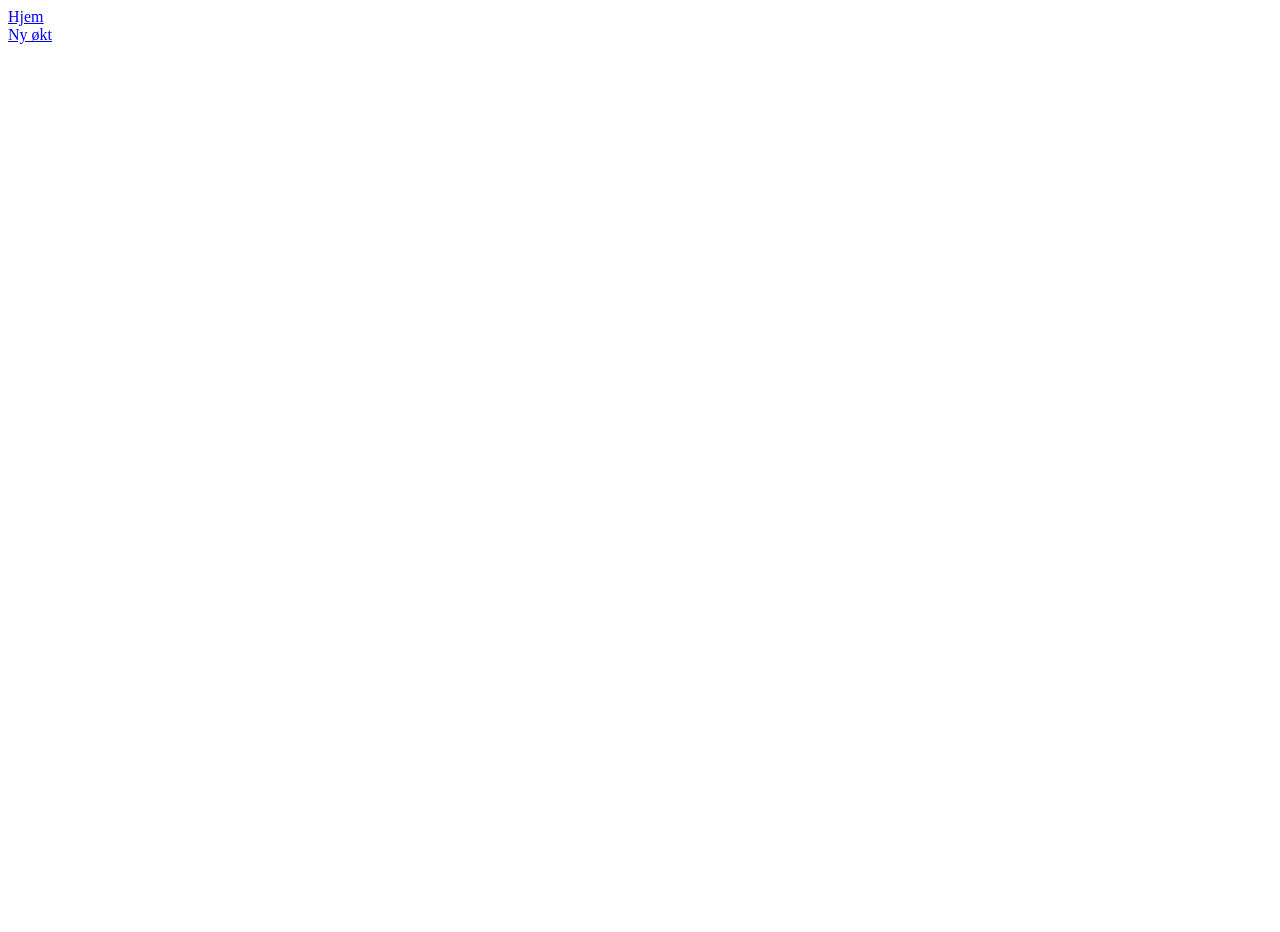
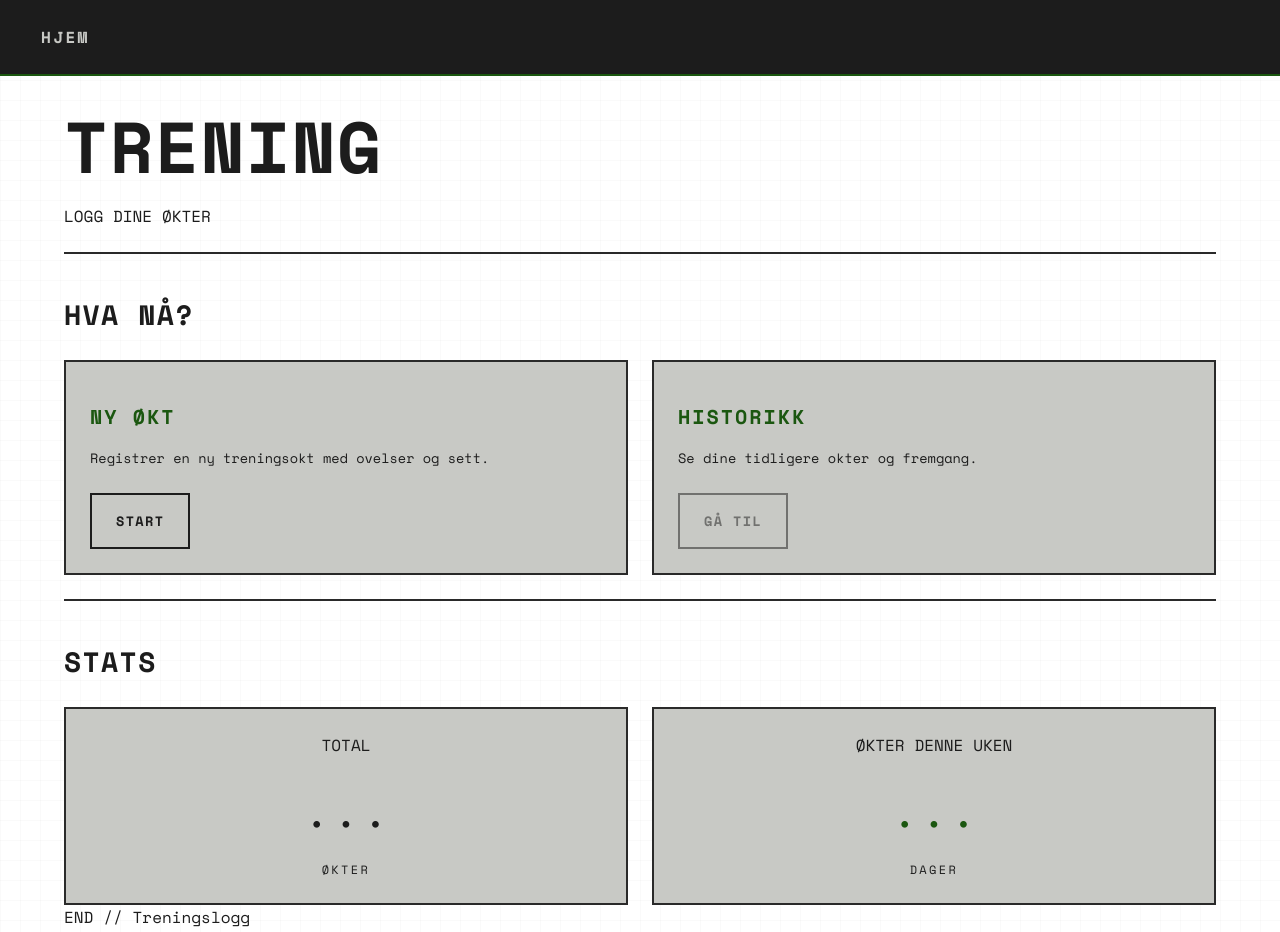
Before and after one commit to nikirack/prosjekt-arbeid, a website: page public/index.html in a window 1280 px wide. Before the commit the page ends 800 px from the top, so only its background shows below. Drawn offline with nearby package versions, Linux system fonts and the light colour scheme; no server answers.

Commit message:
Jobbet med utseende Har gjort mye, men hovedsaklig utseende. Har laget en global css fil, og lokale for hver html fil. Har fått litt hjelp av ki til css

```diff
--- /dev/null
+++ b/public/home.css
@@ -0,0 +1,53 @@
+section {
+    margin-top: var(--space-lg);
+}
+
+.card-link {
+    text-decoration: none;
+    display: block;
+}
+
+.card h3 {
+    margin-top: var(--space-sm);
+    font-size: 1.25rem;
+}
+
+.card p {
+    margin-top: var(--space-sm);
+    color: var(--text-primary);
+    font-size: 0.85rem;
+}
+
+.card .btn {
+    margin-top: var(--space-md);
+    display: inline-block;
+}
+
+.card .btn:disabled {
+    opacity: 0.5;
+    cursor: not-allowed;
+}
+
+.stats-grid {
+    margin-top: var(--space-md);
+}
+
+.stats-card {
+    text-align: center;
+}
+
+.stats-card .stat-value {
+    font-family: var(--font-display);
+    font-size: 3rem;
+    margin: var(--space-sm) 0;
+}
+
+.stats-card .stat-label {
+    text-transform: uppercase;
+    font-size: 0.75rem;
+    letter-spacing: 0.2em;
+}
+
+.stats-card.accent .stat-value {
+    color: var(--accent);
+}
--- a/public/index.html
+++ b/public/index.html
@@ -5,14 +5,58 @@
     <meta name="viewport" content="width=device-width, initial-scale=1.0">
     <title>Treningslogg</title>
     <script src="script.js" defer></script>
-    <link rel="stylesheet" href="style.css">
+    <link rel="stylesheet" href="/style.css">
+    <link rel="stylesheet" href="home.css">
 </head>
 <body>
     <nav>
-        <a href=".">Hjem</a>
+        <a href=".">HJEM</a>
     </nav>
     <main>
-        <a href="ny_økt">Ny økt</a>
+        <header>
+            <h1>TRENING</h1>
+            <p>LOGG DINE ØKTER</p>
+        </header>
+
+        <div class="divider"></div>
+
+        <section>
+            <h2>Hva nå?</h2>
+            <div class="grid">
+                <a href="ny_økt" class="card card-link">
+                    <h3>Ny økt</h3>
+                    <p>Registrer en ny treningsokt med ovelser og sett.</p>
+                    <span class="btn">Start</span>
+                </a>
+                <a href="#" class="card card-link">
+                    <h3>Historikk</h3>
+                    <p>Se dine tidligere okter og fremgang.</p>
+                    <button class="btn" disabled>Gå til</button>
+                </a>
+            </div>
+        </section>
+
+        <div class="divider"></div>
+
+        <section>
+            <h2>Stats</h2>
+            <div class="grid stats-grid">
+                <div class="card stats-card">
+                    <span>TOTAL</span>
+                    <div class="stat-value" id="total-økter">...</div>
+                    <div class="stat-label">Økter</div>
+                </div>
+                <div class="card stats-card accent">
+                    <span>ØKTER DENNE UKEN</span>
+                    <div class="stat-value">...</div>
+                    <div class="stat-label">Dager</div>
+                </div>
+            </div>
+        </section>
+
+        <footer>
+            <p>END // Treningslogg</p>
+        </footer>
     </main>
 </body>
 </html>
--- a/public/script.js
+++ b/public/script.js
@@ -0,0 +1,13 @@
+const total_økter_html = document.querySelector("#total-økter")
+
+const brukernavn = "nikolai"
+
+
+async function endre_total_økter() {
+    const res = await fetch(`/api/${brukernavn}/antal_okter`)
+    antall_økter = await res.json()
+    console.log(antall_økter)
+    total_økter_html.textContent = antall_økter["antall_okter"]
+}
+
+endre_total_økter()
--- a/public/style.css
+++ b/public/style.css
@@ -0,0 +1,265 @@
+@import url('https://fonts.googleapis.com/css2?family=Space+Mono:wght@400;700&display=swap');
+
+:root {
+    --bg-primary: #c8c9c5;
+    --bg-secondary: #a8a9a5;
+    --bg-tertiary: #888985;
+    --text-primary: #1c1c1c;
+    --text-secondary: #4a4a4a;
+    --text-muted: #6a6a6a;
+    --accent: #1b5710;
+    --accent-light: #5a8f4d;
+    --accent-lime: #8cb369;
+    --border-color: #2a2a2a;
+    --border-width: 2px;
+    --border-thin: 1px;
+    --space-xs: 0.5rem;
+    --space-sm: 1rem;
+    --space-md: 1.5rem;
+    --space-lg: 2.5rem;
+    --space-xl: 4rem;
+    --font-mono: 'Space Mono', monospace;
+    --font-display: 'Space Mono', monospace;
+}
+
+* {
+    box-sizing: border-box;
+    margin: 0;
+    padding: 0;
+}
+
+html {
+    font-size: 16px;
+    scroll-behavior: smooth;
+}
+
+body {
+    font-family: var(--font-mono);
+    background-color: var(--bg-primary);
+    color: var(--text-primary);
+    background:
+        linear-gradient(90deg, rgba(0,0,0,0.02) 1px, transparent 1px),
+        linear-gradient(rgba(0,0,0,0.02) 1px, transparent 1px);
+    line-height: 1.5;
+    min-height: 100vh;
+    background-size: 20px 20px;
+    overflow-x: hidden;
+    padding-top: 48px;
+}
+
+nav {
+    position: fixed;
+    top: 0;
+    left: 0;
+    right: 0;
+    background: var(--text-primary);
+    color: var(--bg-primary);
+    padding: var(--space-sm) var(--space-md);
+    display: flex;
+    justify-content: space-between;
+    align-items: center;
+    border-bottom: var(--border-width) solid var(--accent);
+    z-index: 1000;
+}
+
+nav a {
+    color: var(--bg-primary);
+    text-decoration: none;
+    font-family: var(--font-display);
+    font-size: 1rem;
+    font-weight: 700;
+    letter-spacing: 0.15em;
+    padding: var(--space-xs) var(--space-sm);
+    border: var(--border-thin) solid transparent;
+    transition: all 0.1s ease;
+}
+
+nav a:hover {
+    background: var(--accent);
+    border-color: var(--accent-lime);
+    color: var(--bg-primary);
+}
+
+main {
+    position: relative;
+    padding: var(--space-xl) var(--space-md);
+    max-width: 1200px;
+    margin: 0 auto;
+    min-height: 100vh;
+}
+
+h1 {
+    font-family: var(--font-display);
+    font-size: clamp(2.5rem, 8vw, 4.5rem);
+    font-weight: 700;
+    text-transform: uppercase;
+    letter-spacing: 0.02em;
+    line-height: 0.95;
+    margin-bottom: var(--space-md);
+    position: relative;
+    display: inline-block;
+}
+
+h2 {
+    font-family: var(--font-display);
+    font-size: clamp(1.25rem, 3vw, 1.75rem);
+    font-weight: 700;
+    text-transform: uppercase;
+    letter-spacing: 0.05em;
+    margin-bottom: var(--space-sm);
+}
+
+h3, h4 {
+    font-family: var(--font-mono);
+    font-weight: 700;
+    text-transform: uppercase;
+    letter-spacing: 0.1em;
+    font-size: 0.8rem;
+}
+
+a {
+    color: var(--accent);
+    text-decoration: underline;
+    text-decoration-thickness: 2px;
+    text-underline-offset: 3px;
+    transition: all 0.15s ease;
+}
+
+a:hover {
+    background: var(--text-primary);
+    text-decoration: none;
+}
+
+.btn {
+    display: inline-block;
+    font-family: var(--font-display);
+    font-size: 0.85rem;
+    font-weight: 700;
+    text-transform: uppercase;
+    letter-spacing: 0.1em;
+    padding: var(--space-sm) var(--space-md);
+    background: var(--bg-primary);
+    color: var(--text-primary);
+    border: var(--border-width) solid var(--text-primary);
+    transition: all 0.1s ease;
+    position: relative;
+}
+
+.btn:hover {
+    background: var(--accent);
+    color: var(--bg-primary);
+    border-color: var(--accent-light);
+    transform: translate(-2px, -2px);
+    box-shadow: 3px 3px 0 var(--text-primary);
+}
+
+.btn:active {
+    transform: translate(0, 0);
+    box-shadow: none;
+}
+
+input, select, textarea {
+    font-family: var(--font-mono);
+    font-size: 0.9rem;
+    padding: 10px 12px;
+    background: var(--bg-primary);
+    border: var(--border-width) solid var(--border-color);
+    color: var(--text-primary);
+    width: 100%;
+}
+
+input:focus, select:focus, textarea:focus {
+    outline: none;
+    border-color: var(--accent);
+    background: var(--bg-primary);
+}
+
+label {
+    font-family: var(--font-mono);
+    font-weight: 700;
+    text-transform: uppercase;
+    font-size: 0.65rem;
+    letter-spacing: 0.1em;
+    display: block;
+    margin-bottom: 6px;
+    color: var(--text-secondary);
+}
+
+fieldset {
+    border: var(--border-width) solid var(--border-color);
+    padding: var(--space-md);
+    margin-bottom: var(--space-md);
+    background: var(--bg-secondary);
+}
+
+legend {
+    font-family: var(--font-display);
+    font-size: 1rem;
+    font-weight: 700;
+    text-transform: uppercase;
+    padding: 0 var(--space-xs);
+    background: var(--bg-secondary);
+    border: var(--border-thin) solid var(--border-color);
+}
+
+.card {
+    border: var(--border-width) solid var(--border-color);
+    padding: var(--space-md);
+    background: var(--bg-primary);
+    transition: all 0.15s ease;
+}
+
+.card:hover {
+    background: var(--bg-secondary);
+    border-color: var(--accent);
+    color: var(--text-primary);
+}
+
+.divider {
+    height: var(--border-width);
+    background: var(--border-color);
+    margin: var(--space-md) 0;
+}
+
+.grid {
+    display: grid;
+    gap: var(--space-md);
+    grid-template-columns: repeat(auto-fit, minmax(280px, 1fr));
+    margin-top: var(--space-md);
+}
+
+@media (max-width: 768px) {
+    :root {
+        --space-md: 1rem;
+        --space-lg: 2rem;
+        --space-xl: 3rem;
+    }
+
+    body {
+        padding-top: 52px;
+    }
+
+    nav {
+        flex-wrap: wrap;
+        padding: 10px var(--space-sm);
+        gap: var(--space-xs);
+    }
+
+    nav a {
+        font-size: 0.85rem;
+        padding: 6px 8px;
+    }
+
+    main {
+        padding: var(--space-lg) var(--space-sm);
+    }
+
+    h1 {
+        font-size: 2rem;
+    }
+}
+
+::selection {
+    background: var(--accent);
+    color: var(--bg-primary);
+}
```
Also changed, not shown: app.js (+13 -1 lines), public/dashboard/index.html (added, +15 -0 lines), public/ny_økt/index.html (+34 -7 lines), public/ny_økt/ny_økt.css (added, +174 -0 lines), public/ny_økt/ny_økt.js (+13 -7 lines), public/dashboard/dashboard.css (added), public/dashboard/dashboard.js (added), 2 other files.
